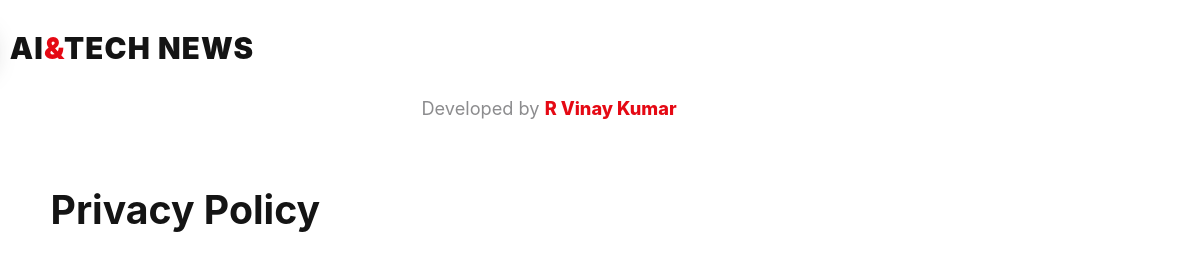
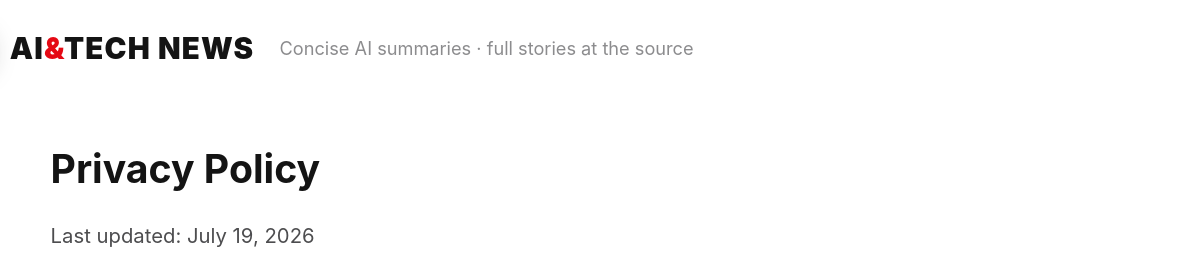
Before and after one commit to fbivinay/Ai_tech_news, a website: page public/privacy.html in a window 1280 px wide. Shown: the top 257 px of the page, 91-1280 px from the left. Drawn offline with Linux system fonts and the light colour scheme.

Commit message:
Revert "Remove tagline, keep only developer credit in header"
This reverts commit b5e874d94fc724909e752e40a4ca80df80457d2d.

```diff
--- a/public/privacy.html
+++ b/public/privacy.html
@@ -19,8 +19,8 @@
         <img class="brand-mark" src="logo.png" alt="" width="34" height="34" />
         <span class="brand-text">AI<em>&amp;</em>Tech News</span>
       </a>
+      <p class="tagline">Concise AI summaries · full stories at the source</p>
     </div>
-    <p class="dev-credit">Developed by <span class="dev-name">R Vinay Kumar</span></p>
   </header>
 
   <main class="wrap legal">
--- a/public/styles.css
+++ b/public/styles.css
@@ -104,6 +104,7 @@ html[data-theme='dark'] .site-header.scrolled { box-shadow: 0 4px 20px rgba(0, 0
 }
 .brand-text em { font-style: normal; color: var(--red); }
 
+.tagline { margin: 0; color: var(--ink-faint); font-size: 13px; flex: 1; }
 
 .dev-credit { margin: 0; padding: 0 24px 10px; color: var(--ink-faint); font-size: 13px; text-align: center; }
 .dev-name { color: var(--red); font-weight: 800; }
@@ -772,6 +773,7 @@ html[data-theme='dark'] .site-header.scrolled { box-shadow: 0 4px 20px rgba(0, 0
 
 @media (max-width: 1000px) {
   .feed-grid { grid-template-columns: repeat(3, 1fr); }
+  .tagline { display: none; }
 }
 
 @media (max-width: 760px) {
```
Also changed, not shown: public/index.html (+1 -0 lines).
